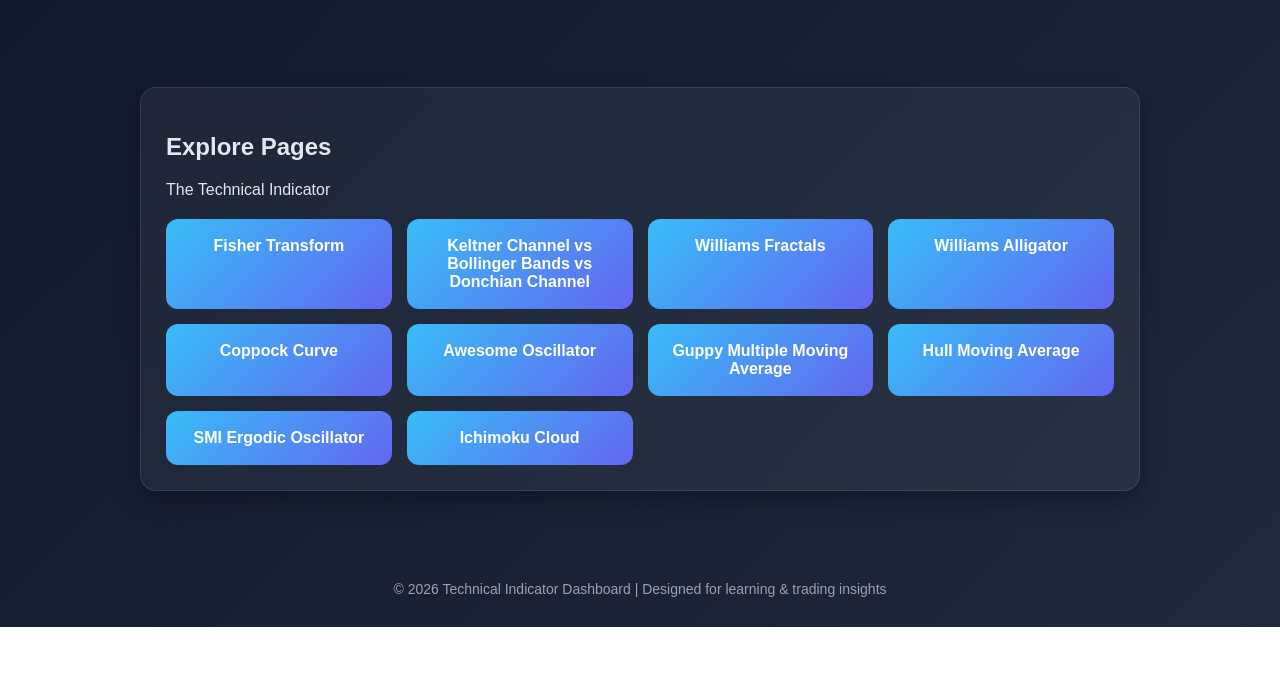
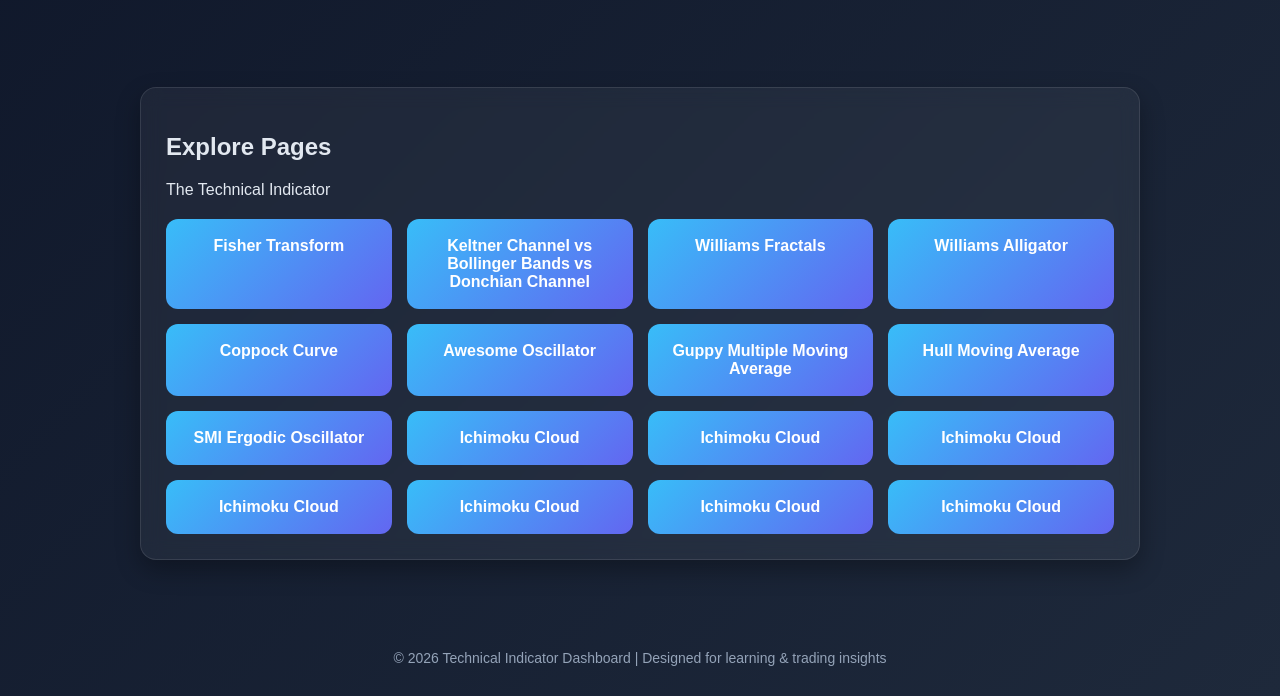
Before and after one commit to debabrata24online/Technical-Indicator, a plain HTML site: page index.html in a window 1280 px wide. Shown: the part 226-922 px from the top of the page. Before the commit the page ends 853 px from the top, so only its background shows below. Drawn offline with Linux system fonts and the light colour scheme.

Commit message:
Update index.html

```diff
--- a/index.html
+++ b/index.html
@@ -109,7 +109,12 @@
         <a href="TI_8.html" class="link-box" target="_blank">Hull Moving Average</a>
         <a href="TI_9.html" class="link-box" target="_blank">SMI Ergodic Oscillator</a>
         <a href="TI_10.html" class="link-box" target="_blank">Ichimoku Cloud</a>
-
+        <a href="TI_11.html" class="link-box" target="_blank">Ichimoku Cloud</a>
+        <a href="TI_12.html" class="link-box" target="_blank">Ichimoku Cloud</a>
+        <a href="TI_13.html" class="link-box" target="_blank">Ichimoku Cloud</a>
+        <a href="TI_14.html" class="link-box" target="_blank">Ichimoku Cloud</a>
+        <a href="TI_15.html" class="link-box" target="_blank">Ichimoku Cloud</a>
+        <a href="TI_16.html" class="link-box" target="_blank">Ichimoku Cloud</a>
       </div>
     </div>
   </div>
```
